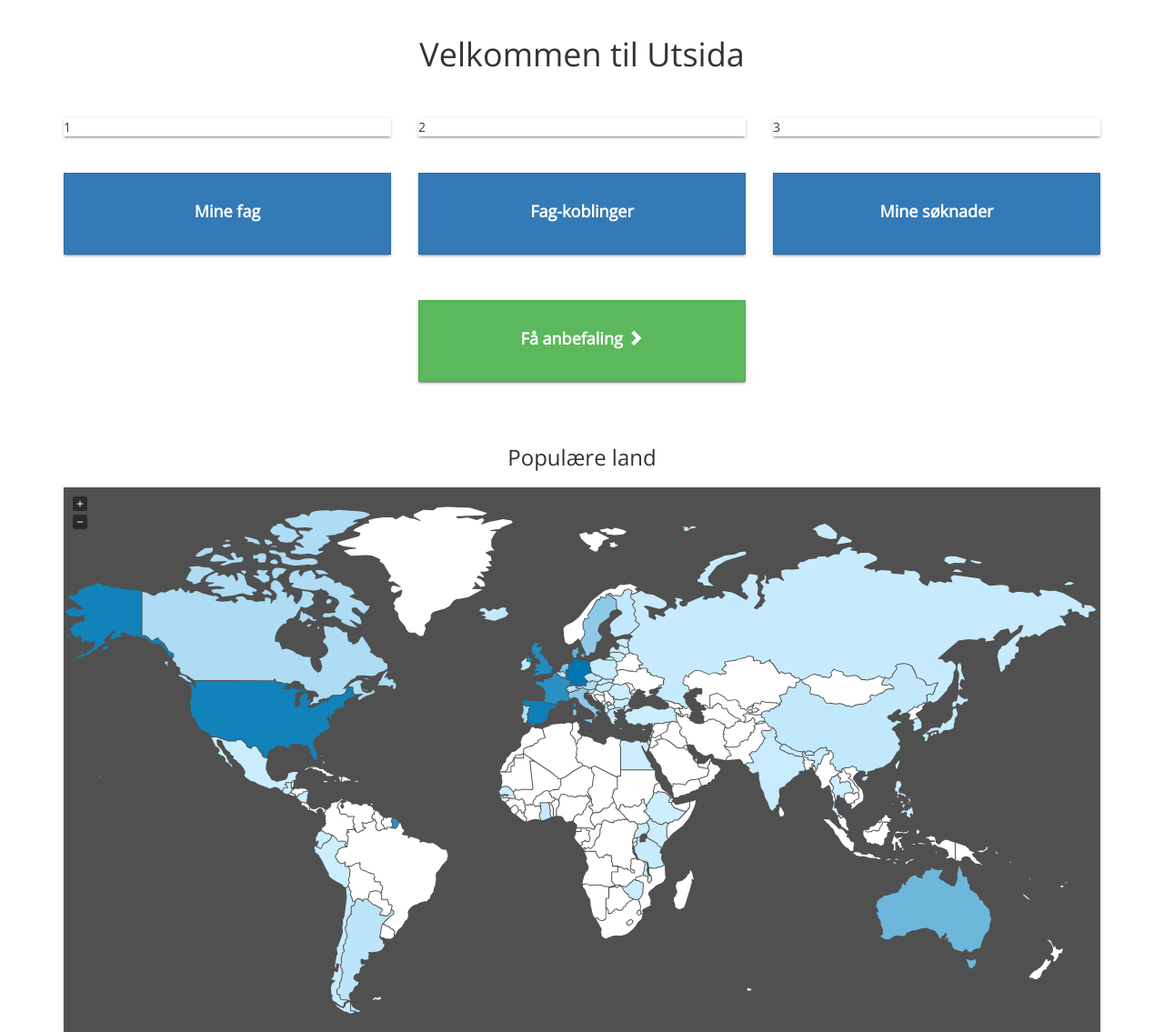
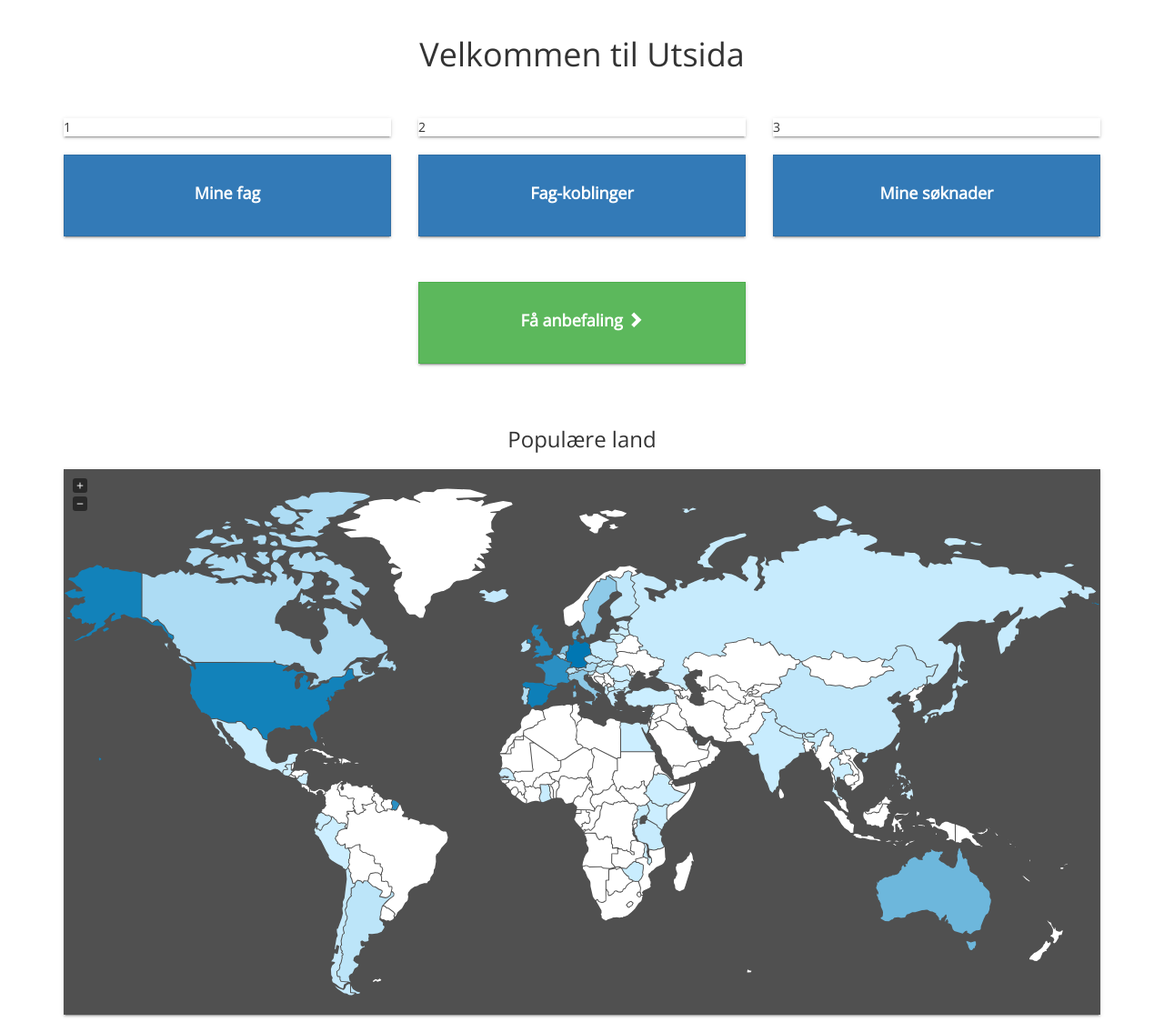
Before and after one commit to IT3901-Master/utsida, a Django app: page / in a window 1280 px wide. Shown: the part 50-1185 px from the top of the page at 91% size. Run offline with Django 3.2, Linux system fonts and the light colour scheme; the visitor is signed in with stand-in values (Sample User, id 1); data comes from the database, SQL or seed files in the repository; parts of the project's set-up code (start-up, migrations or seed data) failed here and were passed over; some libraries are stand-ins or nearby versions.

Commit message:
small white space reduction

```diff
--- a/utsida/templates/utsida/index.html
+++ b/utsida/templates/utsida/index.html
@@ -44,7 +44,7 @@
         </div>
     </div>
 
-    <div class="row vertical-space-top">
+    <div class="row">
         <div class="col-md-4 text-center col-padding" id="col1">
             <a id="front-btn-1" class="btn btn-primary main-btn square-corners boxShadow" href="/profile/courses/">Mine fag
             </a>
```
